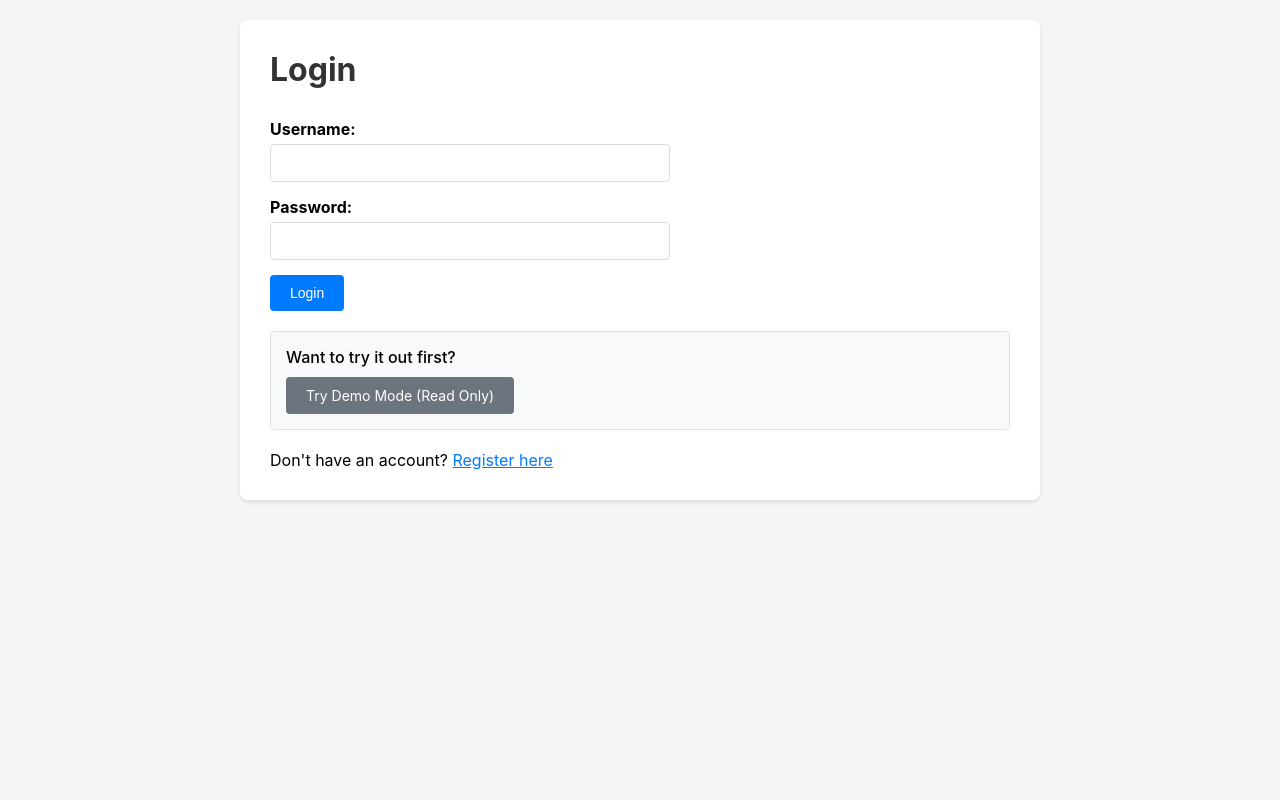
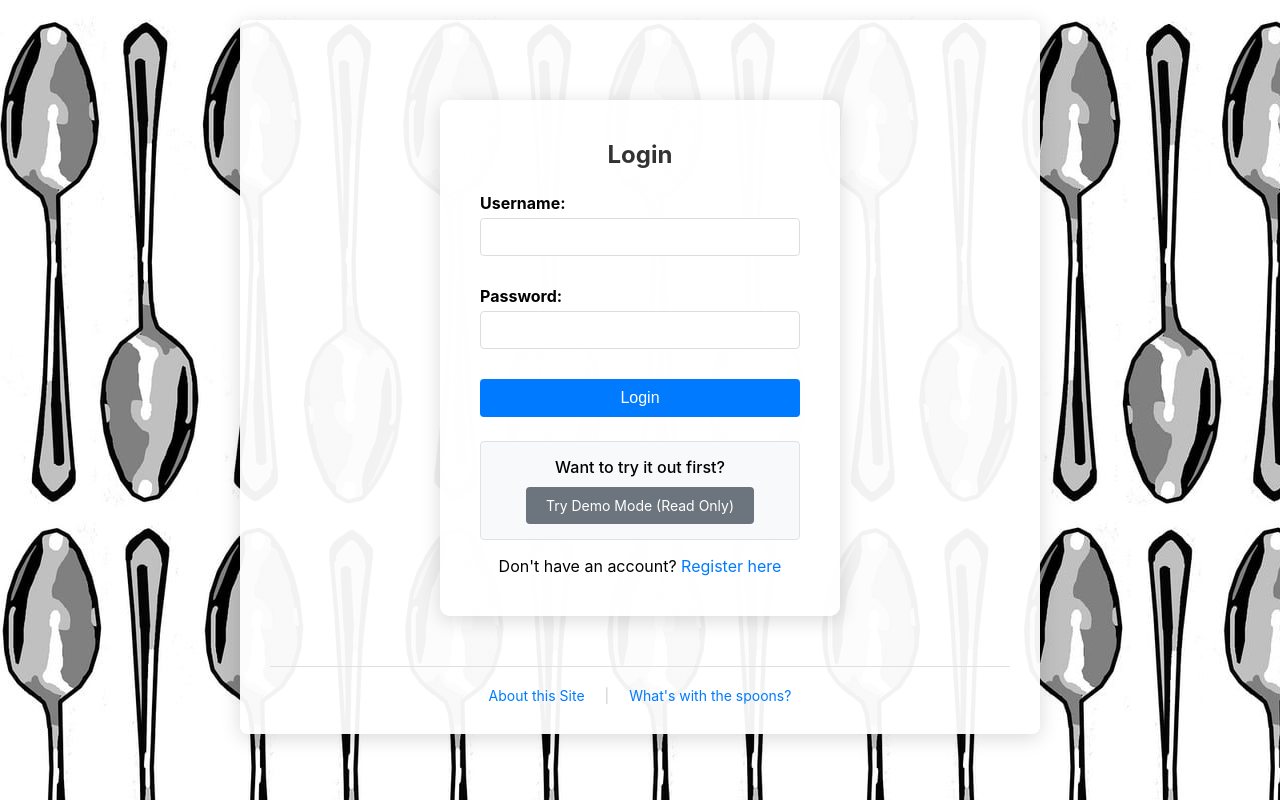
Before and after one commit to marythought/ai-devtools, a Django app: template 01-todo/todos/templates/todos/login.html in a window 1280 px wide. Run offline with Django 3.2, Linux system fonts and the light colour scheme; the template is opened without the code that fills it, so the values that code supplies are empty, except form fields; tables that the repository leaves empty hold one stand-in row (values such as "Sample post"); form fields are guessed from the names that the template uses.

Commit message:
Feat/get spoony (#9)
* add background image
* add meta pages
* add test coverage

```diff
--- /dev/null
+++ b/01-todo/todos/static/todos/css/login.css
@@ -0,0 +1,97 @@
+/* Login page specific styles with spoon pattern background */
+
+body.login-page {
+    background-image: url('../images/spoon-clip-art-backgrounds-textures-838a1a.jpg');
+    background-repeat: repeat;
+    background-size: auto;
+    background-attachment: fixed;
+    min-height: 100vh;
+}
+
+/* Enhance the login form container for better visibility on the pattern */
+.login-container {
+    background-color: rgba(255, 255, 255, 0.95);
+    padding: 2.5rem;
+    border-radius: 10px;
+    box-shadow: 0 4px 20px rgba(0, 0, 0, 0.15);
+    max-width: 400px;
+    margin: 50px auto;
+}
+
+/* Style adjustments for form elements on patterned background */
+.login-container h2 {
+    margin-top: 0;
+    margin-bottom: 1.5rem;
+    text-align: center;
+    color: #333;
+}
+
+.login-container form {
+    margin-bottom: 1.5rem;
+}
+
+.login-container input[type="text"],
+.login-container input[type="password"] {
+    width: 100%;
+    padding: 10px;
+    margin-bottom: 15px;
+    border: 1px solid #ddd;
+    border-radius: 4px;
+    box-sizing: border-box;
+    font-size: 14px;
+}
+
+.login-container input[type="text"]:focus,
+.login-container input[type="password"]:focus {
+    outline: none;
+    border-color: #007bff;
+    box-shadow: 0 0 0 2px rgba(0, 123, 255, 0.1);
+}
+
+.login-container button[type="submit"] {
+    width: 100%;
+    padding: 10px;
+    background-color: #007bff;
+    color: white;
+    border: none;
+    border-radius: 4px;
+    font-size: 16px;
+    cursor: pointer;
+    transition: background-color 0.2s;
+}
+
+.login-container button[type="submit"]:hover {
+    background-color: #0056b3;
+}
+
+.login-container .demo-mode {
+    text-align: center;
+    margin-top: 1rem;
+}
+
+.login-container .register-link {
+    text-align: center;
+    margin-top: 1rem;
+}
+
+.login-container .register-link a {
+    color: #007bff;
+    text-decoration: none;
+}
+
+.login-container .register-link a:hover {
+    text-decoration: underline;
+}
+
+/* Ensure messages display well on the patterned background */
+.login-page .messages {
+    max-width: 400px;
+    margin: 20px auto;
+}
+
+.login-page .messages .alert {
+    background-color: rgba(255, 255, 255, 0.95);
+    padding: 12px;
+    border-radius: 4px;
+    box-shadow: 0 2px 8px rgba(0, 0, 0, 0.1);
+}
--- a/01-todo/todos/templates/todos/base.html
+++ b/01-todo/todos/templates/todos/base.html
@@ -1,4 +1,5 @@
 {% load i18n %}
+{% load static %}
 <!DOCTYPE html>
 <html lang="{{ LANGUAGE_CODE }}">
 <head>
@@ -14,16 +15,20 @@
         }
         body {
             font-family: -apple-system, BlinkMacSystemFont, 'Segoe UI', Roboto, Oxygen, Ubuntu, Cantarell, sans-serif;
-            background-color: #f5f5f5;
+            background-image: url('{% static "todos/images/spoon-clip-art-backgrounds-textures-838a1a.jpg" %}');
+            background-repeat: repeat;
+            background-size: auto;
+            background-attachment: fixed;
             padding: 20px;
+            min-height: 100vh;
         }
         .container {
             max-width: 800px;
             margin: 0 auto;
-            background: white;
+            background: rgba(255, 255, 255, 0.95);
             padding: 30px;
             border-radius: 8px;
-            box-shadow: 0 2px 4px rgba(0,0,0,0.1);
+            box-shadow: 0 4px 20px rgba(0, 0, 0, 0.15);
         }
         h1 {
             color: #333;
@@ -90,6 +95,26 @@
             color: #0c5460;
             border: 1px solid #bee5eb;
         }
+        .footer {
+            margin-top: 40px;
+            padding-top: 20px;
+            border-top: 1px solid #e0e0e0;
+            text-align: center;
+            font-size: 14px;
+        }
+        .footer-links {
+            display: flex;
+            justify-content: center;
+            gap: 20px;
+            flex-wrap: wrap;
+        }
+        .footer-links a {
+            color: #007bff;
+            text-decoration: none;
+        }
+        .footer-links a:hover {
+            text-decoration: underline;
+        }
     </style>
 </head>
 <body>
@@ -129,6 +154,14 @@
         {% endif %}
 
         {% block content %}{% endblock %}
+
+        <div class="footer">
+            <div class="footer-links">
+                <a href="{% url 'about_site' %}">{% trans "About this Site" %}</a>
+                <span style="color: #ccc;">|</span>
+                <a href="{% url 'about_spoons' %}">{% trans "What's with the spoons?" %}</a>
+            </div>
+        </div>
     </div>
     {% block extra_js %}{% endblock %}
 </body>
--- a/01-todo/todos/templates/todos/login.html
+++ b/01-todo/todos/templates/todos/login.html
@@ -1,12 +1,34 @@
 {% extends 'todos/base.html' %}
 {% load i18n %}
+{% load static %}
 
 {% block title %}{% trans "Login" %} - {% trans "TODO App" %}{% endblock %}
 
+{% block extra_css %}
+<link rel="stylesheet" href="{% static 'todos/css/login.css' %}">
+<style>
+    /* Override base template styles for login page */
+    body {
+        padding: 0;
+    }
+    .container {
+        background: transparent;
+        box-shadow: none;
+        padding: 0;
+        max-width: none;
+    }
+</style>
+{% endblock %}
+
 {% block content %}
-<h1>{% trans "Login" %}</h1>
+<script>
+    document.body.classList.add('login-page');
+</script>
 
-<form method="post" style="max-width: 400px;">
+<div class="login-container">
+    <h2>{% trans "Login" %}</h2>
+
+    <form method="post">
         {% csrf_token %}
 
         <div style="margin-bottom: 15px;">
@@ -36,28 +58,15 @@
         <button type="submit" class="btn">{% trans "Login" %}</button>
     </form>
 
-<div style="margin-top: 20px; padding: 15px; background-color: #f8f9fa; border: 1px solid #dee2e6; border-radius: 4px;">
+    <div class="demo-mode" style="padding: 15px; background-color: #f8f9fa; border: 1px solid #dee2e6; border-radius: 4px;">
         <p style="margin: 0 0 10px 0; font-weight: 500;">{% trans "Want to try it out first?" %}</p>
         <a href="{% url 'demo_login' %}" class="btn" style="background-color: #6c757d; display: inline-block;">
             {% trans "Try Demo Mode (Read Only)" %}
         </a>
     </div>
 
-<p style="margin-top: 20px;">
-    {% trans "Don't have an account?" %} <a href="{% url 'register' %}" style="color: #007bff;">{% trans "Register here" %}</a>
-</p>
-
-<style>
-    input[type="text"], input[type="password"] {
-        width: 100%;
-        padding: 10px;
-        border: 1px solid #ddd;
-        border-radius: 4px;
-        font-size: 14px;
-    }
-    input[type="text"]:focus, input[type="password"]:focus {
-        outline: none;
-        border-color: #007bff;
-    }
-</style>
+    <div class="register-link">
+        {% trans "Don't have an account?" %} <a href="{% url 'register' %}">{% trans "Register here" %}</a>
+    </div>
+</div>
 {% endblock %}
--- a/01-todo/todos/templates/todos/todo_list.html
+++ b/01-todo/todos/templates/todos/todo_list.html
@@ -12,8 +12,6 @@
 {% block title %}{% trans "TODO List" %}{% endblock %}
 
 {% block content %}
-    <h1>{% trans "My TODO List" %}</h1>
-
     <div class="todo-header">
         <div class="todo-header-buttons">
             {% if perms.auth.can_modify_todos %}
--- a/01-todo/todos/urls.py
+++ b/01-todo/todos/urls.py
@@ -25,4 +25,6 @@ urlpatterns = [
     path("login/", auth_views.login_view, name="login"),
     path("logout/", auth_views.logout_view, name="logout"),
     path("demo/", auth_views.demo_login, name="demo_login"),
+    path("about-site/", views.about_site, name="about_site"),
+    path("about-spoons/", views.about_spoons, name="about_spoons"),
 ]
```
Also changed, not shown: 01-todo/tests/test_meta_pages.py (added, +63 -0 lines), 01-todo/todos/templates/todos/about_site.html (added, +48 -0 lines), 01-todo/todos/templates/todos/about_spoons.html (added, +39 -0 lines), 01-todo/todos/views.py (+10 -0 lines), 01-todo/README.md, 01-todo/locale/en/LC_MESSAGES/django.po, 01-todo/locale/es/LC_MESSAGES/django.po, 01-todo/todos/static/todos/images/spoon-clip-art-backgrounds-textures-838a1a.jpg (added). Lines whose indentation alone changed are shown as unchanged.
